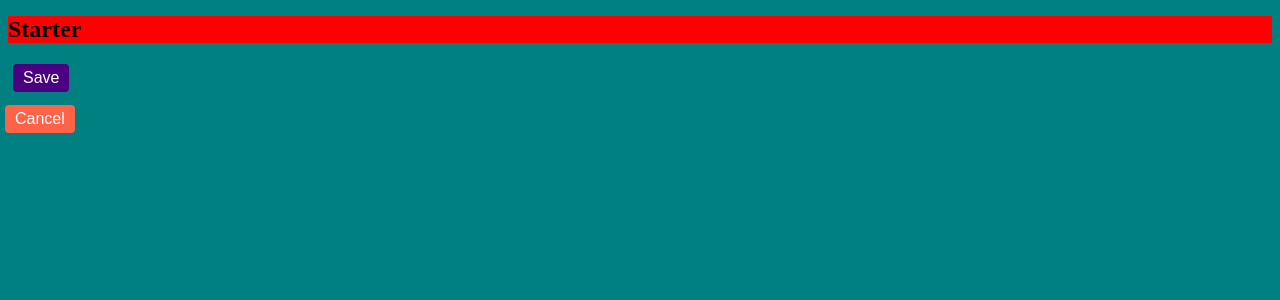
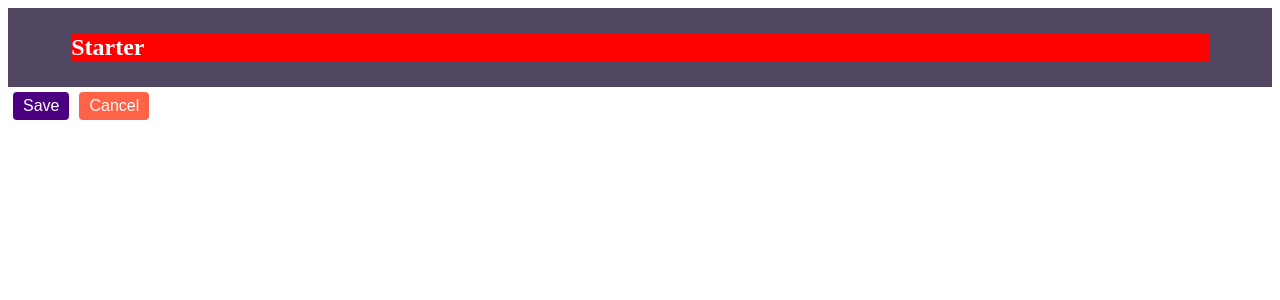
Before and after one commit to jema28/styled-components-leveluptuts, a React (Create React App) app: page / in a window 1280 px wide. Shown: the top 300 px of the page. Built offline with nearby package versions, Linux system fonts and the light colour scheme.

Commit message:
continue organising app structure #11 - create layouts / header component

```diff
--- a/src/Global.js
+++ b/src/Global.js
@@ -2,7 +2,7 @@ import { createGlobalStyle } from 'styled-components'
 
 const GlobalStyle = createGlobalStyle`
   body {
-    background: teal;
+    background: white;
   }
 `
 
--- a/src/components/App.js
+++ b/src/components/App.js
@@ -1,26 +1,15 @@
 import React from 'react'
-import styled from 'styled-components'
 import GlobalStyle from '../Global'
-import { Heading, Button, CancelButton } from '../elements'
-
-const AppWrapper = styled.div`
-  header {
-    &:hover {
-      background: tomato;
-      color: white;
-    }
-  }
-`
+import { Header } from '../layouts'
+import { Button, CancelButton } from '../elements'
 
 const App = () => (
-  <AppWrapper>
+  <>
     <GlobalStyle />
-    <header>
-      <Heading>Starter</Heading>
-    </header>
+    <Header />
     <Button>Save</Button>
-    <CancelButton top="100">Cancel</CancelButton>
-  </AppWrapper>
+    <CancelButton top="20">Cancel</CancelButton>
+  </>
 )
 
 export default App
--- a/src/elements/Buttons.js
+++ b/src/elements/Buttons.js
@@ -1,5 +1,4 @@
 import styled from 'styled-components'
-import { fixedTop } from '../utilities'
 
 export const Button = styled.button`
   font-size: 1rem;
@@ -13,5 +12,4 @@ export const Button = styled.button`
 
 export const CancelButton = styled(Button)`
   background: tomato;
-  ${fixedTop}
 `
--- a/src/elements/Headings.js
+++ b/src/elements/Headings.js
@@ -3,6 +3,7 @@ import { device } from '../utilities'
 
 export const Heading = styled.h1`
   font-size: 1.5rem;
+  color: white;
   @media ${device.laptop} {
     background: red;
   }
--- /dev/null
+++ b/src/layouts/Header.js
@@ -0,0 +1,14 @@
+import React from 'react'
+import styled from 'styled-components'
+import { Heading } from '../elements'
+
+export const Header = () => (
+  <AppHeader>
+    <Heading>Starter</Heading>
+  </AppHeader>
+)
+
+const AppHeader = styled.header`
+  background: #524763;
+  padding: 10px 5%;
+`
--- /dev/null
+++ b/src/layouts/index.js
@@ -0,0 +1 @@
+export * from './Header'
```
